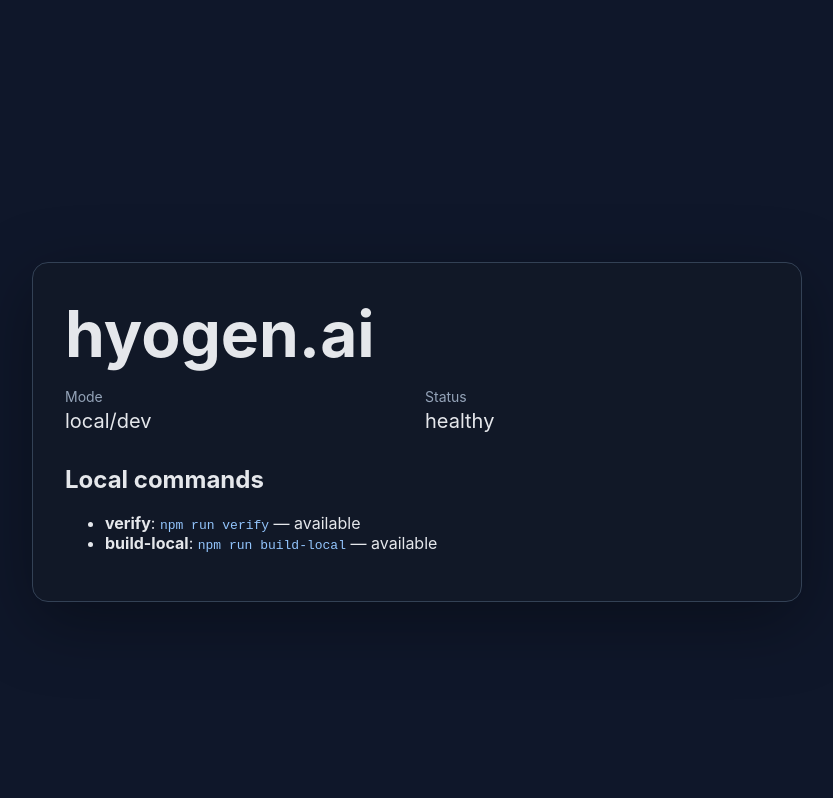
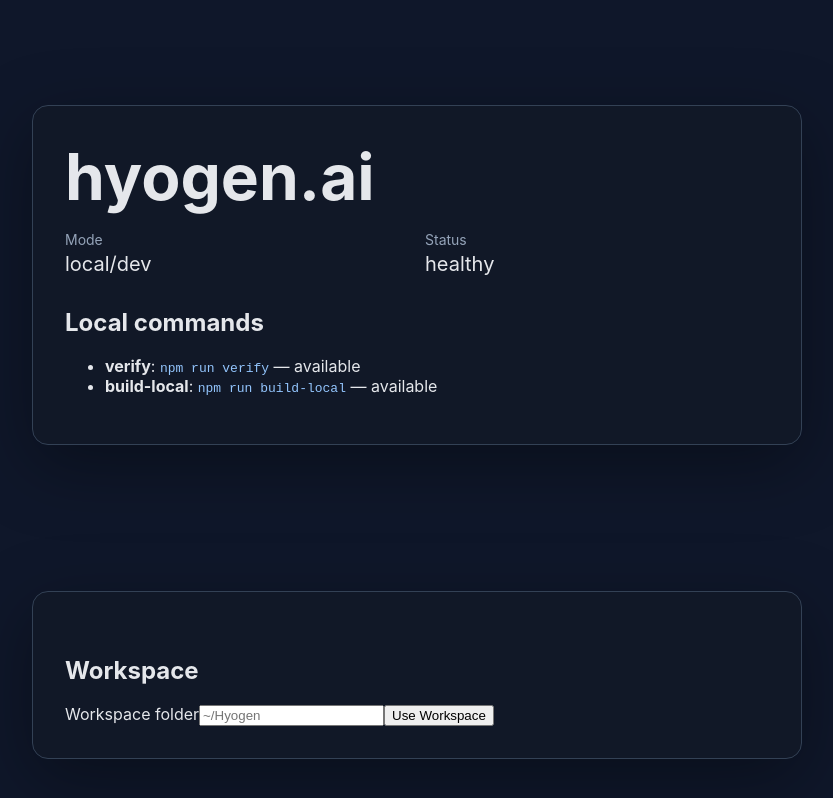
Before and after one commit to abhay-kumar/hyogen.ai, a React (Vite) app: page / in a window 1280 px wide. Shown: the top 798 px of the page, without its empty margins (223-1056 px from the left). Built offline with nearby package versions, Linux system fonts and the light colour scheme.

Commit message:
Implement MVP slice 02 workspace selection

```diff
--- a/src/App.tsx
+++ b/src/App.tsx
@@ -1,7 +1,16 @@
+import { FormEvent, useState } from 'react';
 import { getHealthSnapshot } from './health';
+import { loadWorkspace, saveWorkspace } from './workspace';
 
 export function App() {
   const health = getHealthSnapshot();
+  const [workspace, setWorkspace] = useState(() => loadWorkspace());
+  const [workspacePath, setWorkspacePath] = useState('');
+
+  function chooseWorkspace(event: FormEvent<HTMLFormElement>) {
+    event.preventDefault();
+    setWorkspace(saveWorkspace(workspacePath));
+  }
 
   return (
     <main aria-label="hyogen.ai local shell">
@@ -26,6 +35,24 @@ export function App() {
           ))}
         </ul>
       </section>
+
+      <section aria-label="Workspace setup">
+        <h2>Workspace</h2>
+        {workspace ? (
+          <p>{workspace.path}</p>
+        ) : (
+          <form onSubmit={chooseWorkspace}>
+            <label htmlFor="workspace-folder">Workspace folder</label>
+            <input
+              id="workspace-folder"
+              value={workspacePath}
+              onChange={(event) => setWorkspacePath(event.currentTarget.value)}
+              placeholder="~/Hyogen"
+            />
+            <button type="submit">Use Workspace</button>
+          </form>
+        )}
+      </section>
     </main>
   );
 }
--- /dev/null
+++ b/src/workspace.ts
@@ -0,0 +1,16 @@
+const WORKSPACE_STORAGE_KEY = 'hyogen.workspace.path';
+
+export type Workspace = {
+  path: string;
+};
+
+export function loadWorkspace(storage: Storage = window.localStorage): Workspace | null {
+  const path = storage.getItem(WORKSPACE_STORAGE_KEY);
+  return path ? { path } : null;
+}
+
+export function saveWorkspace(path: string, storage: Storage = window.localStorage): Workspace {
+  const workspace = { path: path.trim() };
+  storage.setItem(WORKSPACE_STORAGE_KEY, workspace.path);
+  return workspace;
+}
```
Also changed, not shown: vitest.setup.ts (+30 -0 lines), 1 other file (tests, documents, lock files or other folders).
